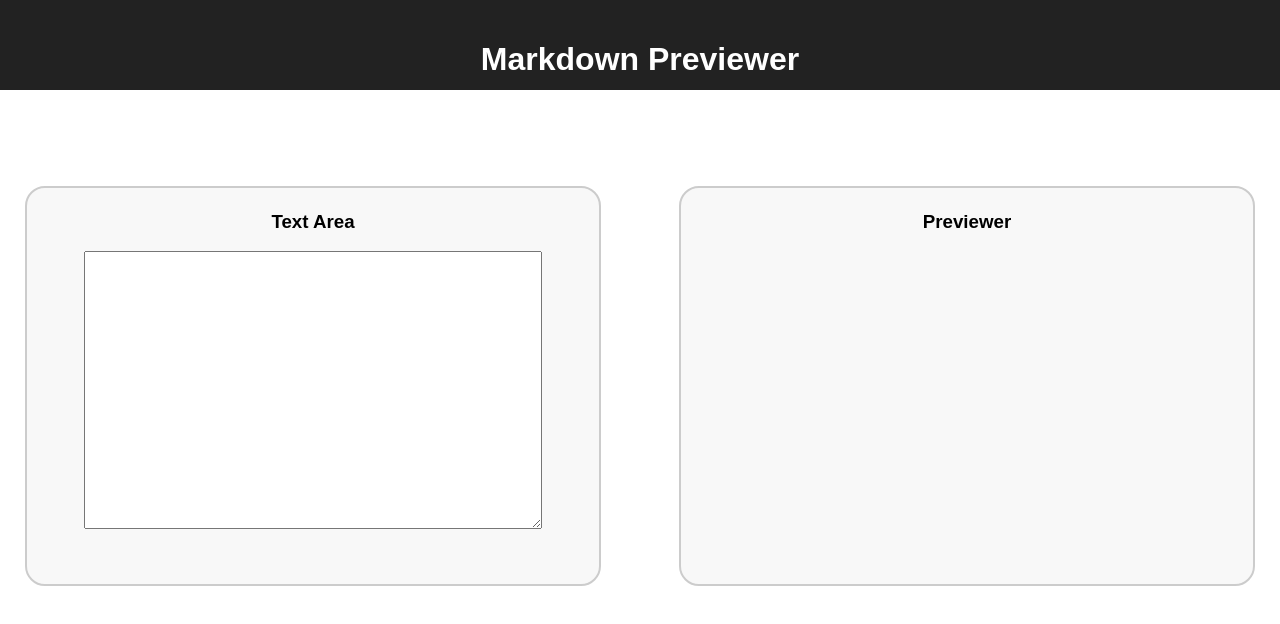
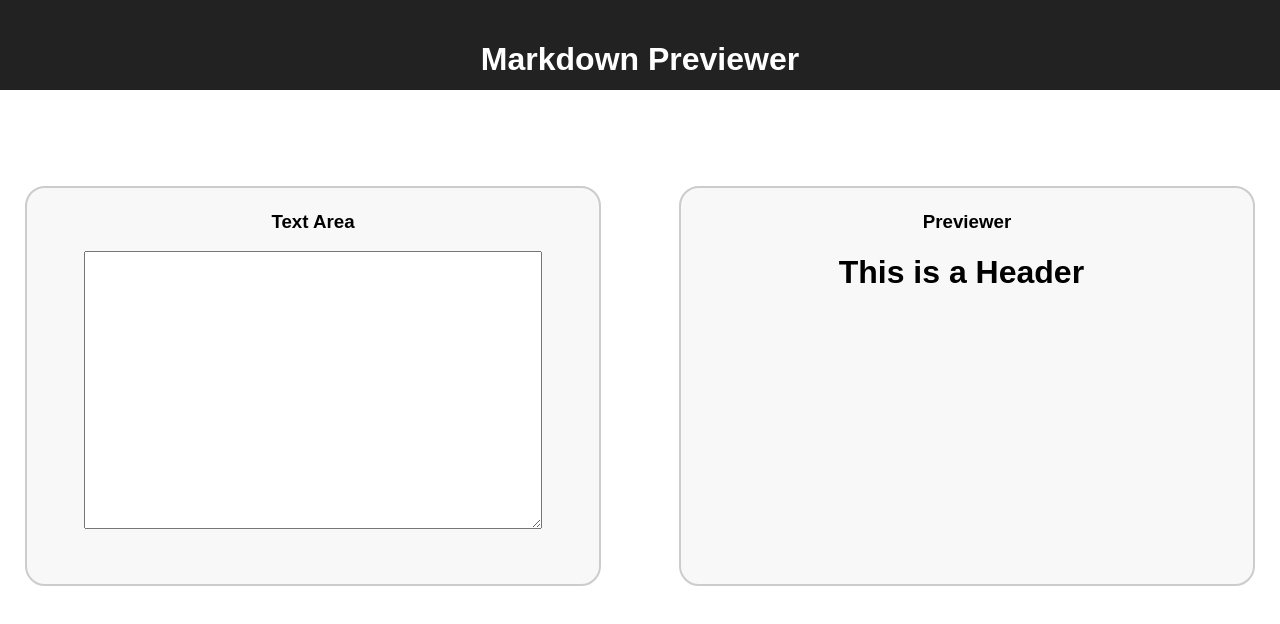
Before and after one commit to Lorenatacal/Markdown-Previewer, a React (Create React App) app: page / in a window 1280 px wide. Shown: the top 624 px of the page. Built offline with nearby package versions, Linux system fonts and the light colour scheme.

Commit message:
Render a header markdown previewer when the page first loads

```diff
--- a/src/App.js
+++ b/src/App.js
@@ -3,8 +3,9 @@
 import Header from './Header'
 import './App.css';
 import Previewer from './Previewer';
+import ReactMarkdown from 'react-markdown';
 
-const App = function() {
+const App = props => {
   return (
     <div className="App">
       <Header />
--- a/src/Text.js
+++ b/src/Text.js
@@ -37,7 +37,8 @@
     constructor(props) {
         super(props);
         this.state = {
-            value: ''
+            value: '# This is a Header',
+            subHeader: '## This is a subHeader'
         };
 
         this.handleChange = this.handleChange.bind(this);
@@ -55,7 +56,7 @@
             <div>
                 <StyledContainer>
                     <StyledTitle>Text Area</StyledTitle>
-                    <StyledTextArea onChange={this.handleChange} />
+                    <StyledTextArea value={this.state.value}  value={this.state.header} onChange={this.handleChange} />
                 </StyledContainer>
                 <Previewer input={this.state.value} />
             </div>
```
